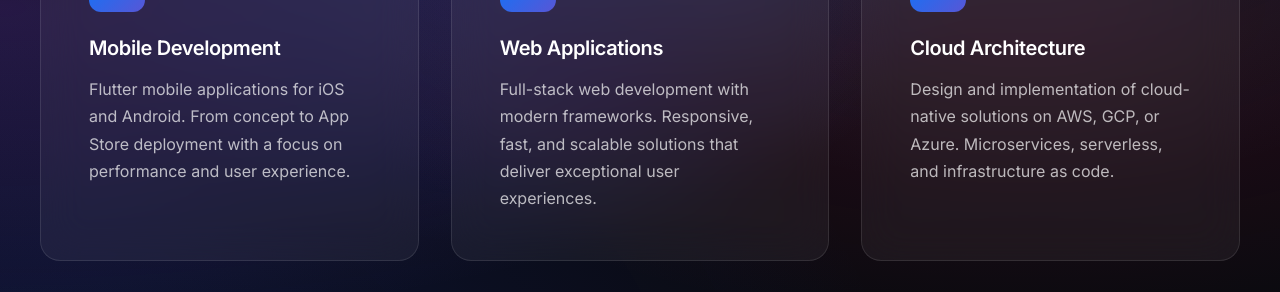
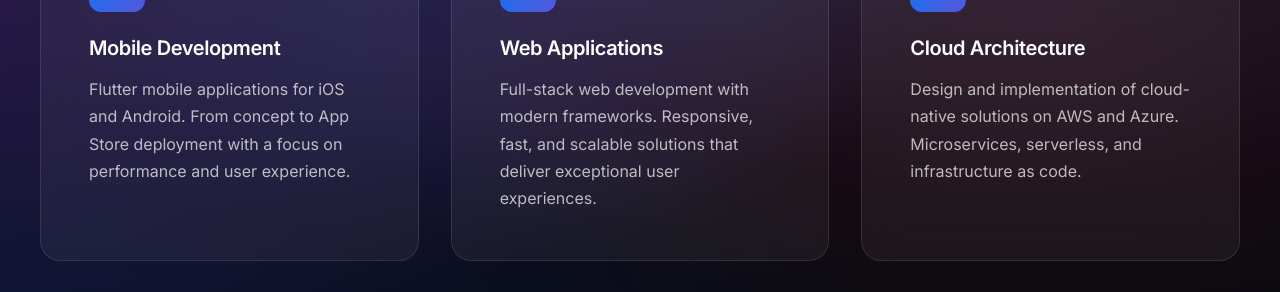
Before and after one commit to fscopel/fscopel.github.io, a Jekyll site: the page built from index.html, in a window 1280 px wide and 900 px high, scrolled down 1161 px. Shown: the part 181-473 px from the top of the window. Built offline with Jekyll 4.4.1, drawn with Linux system fonts in a browser that asks for light colours.

Commit message:
Update Cloud & DevOps stack: remove GCP/Kubernetes, add Azure
https://claude.ai/code/session_01GMvcSBMnR9nKg9WjH538kv

```diff
--- a/index.html
+++ b/index.html
@@ -70,7 +70,7 @@ description: Expert software engineering contractor specializing in full-stack d
             </div>
             <h3 class="service-title">Cloud Architecture</h3>
             <p class="service-description">
-                Design and implementation of cloud-native solutions on AWS, GCP, or Azure.
+                Design and implementation of cloud-native solutions on AWS and Azure.
                 Microservices, serverless, and infrastructure as code.
             </p>
         </div>
@@ -178,9 +178,8 @@ description: Expert software engineering contractor specializing in full-stack d
             </div>
             <div class="expertise-tags">
                 <span class="tag">AWS</span>
-                <span class="tag">GCP</span>
+                <span class="tag">Azure</span>
                 <span class="tag">Docker</span>
-                <span class="tag">Kubernetes</span>
                 <span class="tag">Terraform</span>
                 <span class="tag">CI/CD</span>
             </div>
```
